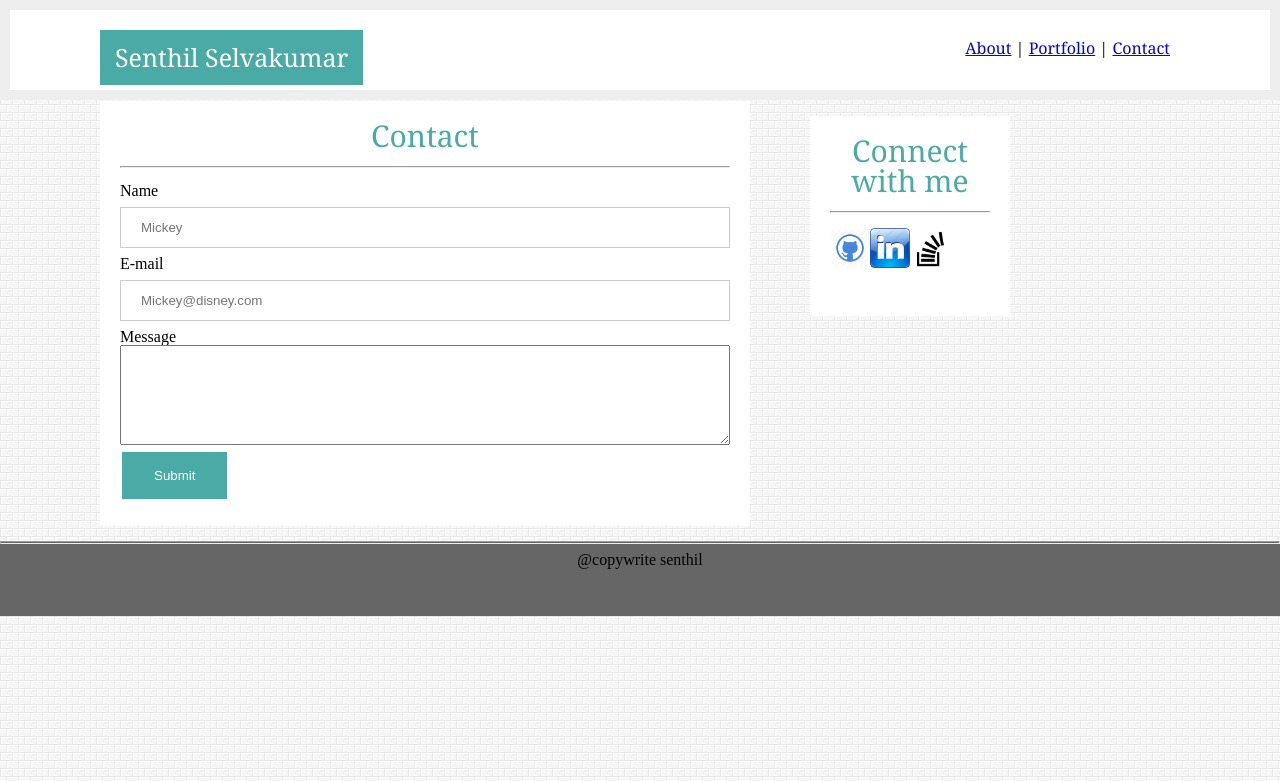
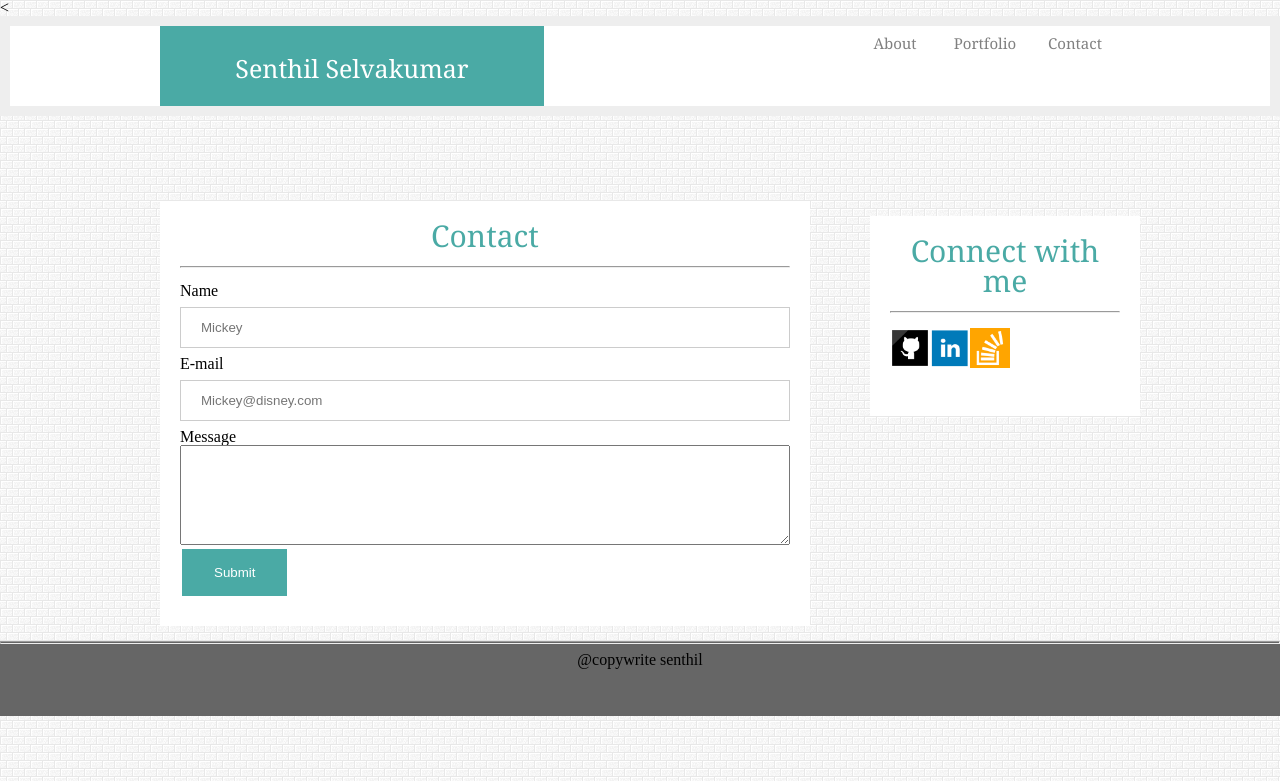
Before and after one commit to Senthilselva/Basic-Portfolio, a PHP site: page /contact.html in a window 1280 px wide. Shown: the top 781 px of the page. Run offline with PHP 8.4, Linux system fonts and the light colour scheme.

Commit message:
header done

```diff
--- a/contact.html
+++ b/contact.html
@@ -1,30 +1,38 @@
+
+<<!doctype html>
 <!-- First Assignment Basic Portfoli0-->
-<!doctype html>
+
+
 <html>
 	<head>
 		<title>Senthil's Basic Portfolio</title>
+
+		<link rel="stylesheet" type="text/css" href="css/reset.css">
 		<link rel="stylesheet" type="text/css" href="css/style.css">
-		<link rel="stylesheet" type="text/css" href="css/reset.css">
 	</head>
 
-	<body background ="images/white_brick_wall.png">
+	<body>
 
 		<!-- displayed options to move between pages in the header -->
 		<header class="navigation">
-		<div>
-			<nav>
-		  		<a href="index.html">About</a> |
-		  		<a href="portfolio.html">Portfolio</a> |
-		  		<a href="contact.html">Contact</a>
+
+			<nav class="header_content">
+
+				<div id="Logo">
+					Senthil Selvakumar
+				</div>
+
+				<ul>
+					<li> <a href="index.html">About</a> </li>
+		  			<li> <a href="portfolio.html">Portfolio</a> </li>
+		  			<li> <a href="contact.html">Contact</a> </li>
+				</ul>
+
 			</nav>
-		</div>
+
 		</header>
 
-		<!-- Fixed box for displaying name -->
-		<div id="Logo">
-			Senthil Selvakumar
-		</div>
-		<br>
+
 
 		<!-- Main Box -->
 		<div class="container">
--- a/css/style.css
+++ b/css/style.css
@@ -6,19 +6,27 @@
   box-sizing: border-box;
 }
 
+
+/* background for all the page */
+body{
+background-image: url("../images/white_brick_wall.png");
+}
 /* for Displaying the name*/
 #Logo{
 	position: absolute;
 	background: #4aaaa5;
-	padding: 15px;
+	padding: 30px;
+	height:80px;
+	width:30%;
 	text-align: center;
-	top: 30px;
-	left: 100px;
+	/*top: 10px;
+	left: 100px;*/
 	font-size: 25px;
 	color:white;
 	font-family: "Georgia", "Times New Roman", Times, serif;
 
 }
+
 
 /*header background color */
 header{
@@ -27,22 +35,53 @@ header{
 	border-spacing: 5px;
 }
 
+nav.header_content{
+	/*left:100px;*/
+	width: 960px;
+	margin: auto;
+
+}
+
 /* To navigate between pages */
+ul{
+	list-style-type: none;
+	float: right;
+}
+li{
+	float:left;
+}
+
+li a {
+       display: block;
+       width: 90px;
+       background-color: white;
+       border: 1px; /* solid red; */
+       padding: 10px;
+       font-family: "Georgia", "Times New Roman", Times, serif;
+       color: gray;
+       text-align: center;
+       text-decoration: none;
+       font-size: 15px;
+}
+
+/*Box to hold the navigation bar and logo*/
+
 .navigation{
 	background-color: #ffffff;
 	padding-right: 100px;
+	padding-left: 100px;
 	height:100px;
-	padding-top: 30px;
 	border: 10px solid #eee;
-	text-align: right;
 	font-family: "Georgia", "Times New Roman", Times, serif;
 }
 
+
 .container{
-	width: 960;
-	position: relative;
-	left:100px;
-	float: left;
+	width: 960px;
+	/*position: relative;
+	left:100px; */
+	margin: 100px auto;
+	/*float: left;*/
 }
 
 
@@ -77,7 +116,7 @@ header{
 /* Classes for contact box */
 #contactbox {
 	float: left;
-	width: 200px;
+	width: 270px;
 	height: 200px;
 	position: relative;
 	background: #ffffff;
```
Also changed, not shown: index.html (+19 -13 lines), portfolio.html (+20 -16 lines), images/github.png, images/linked.png, images/stackoverflow.png.
